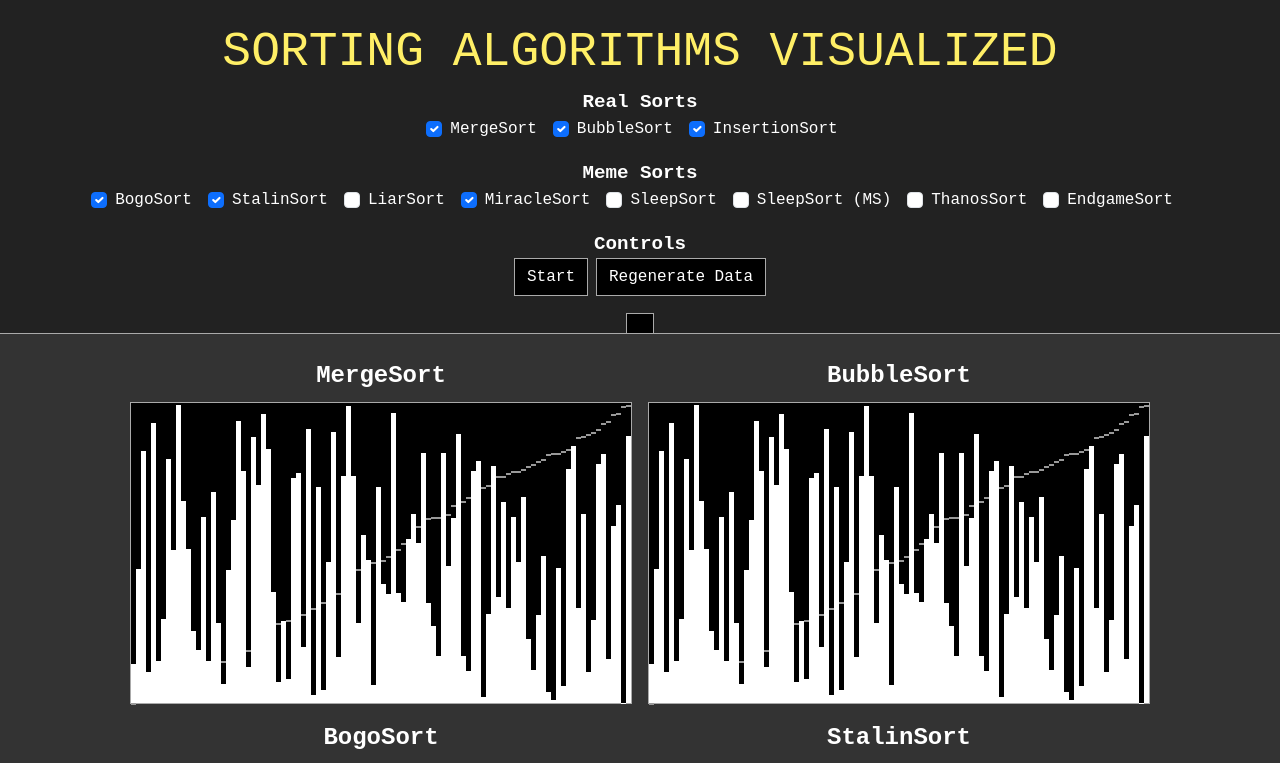
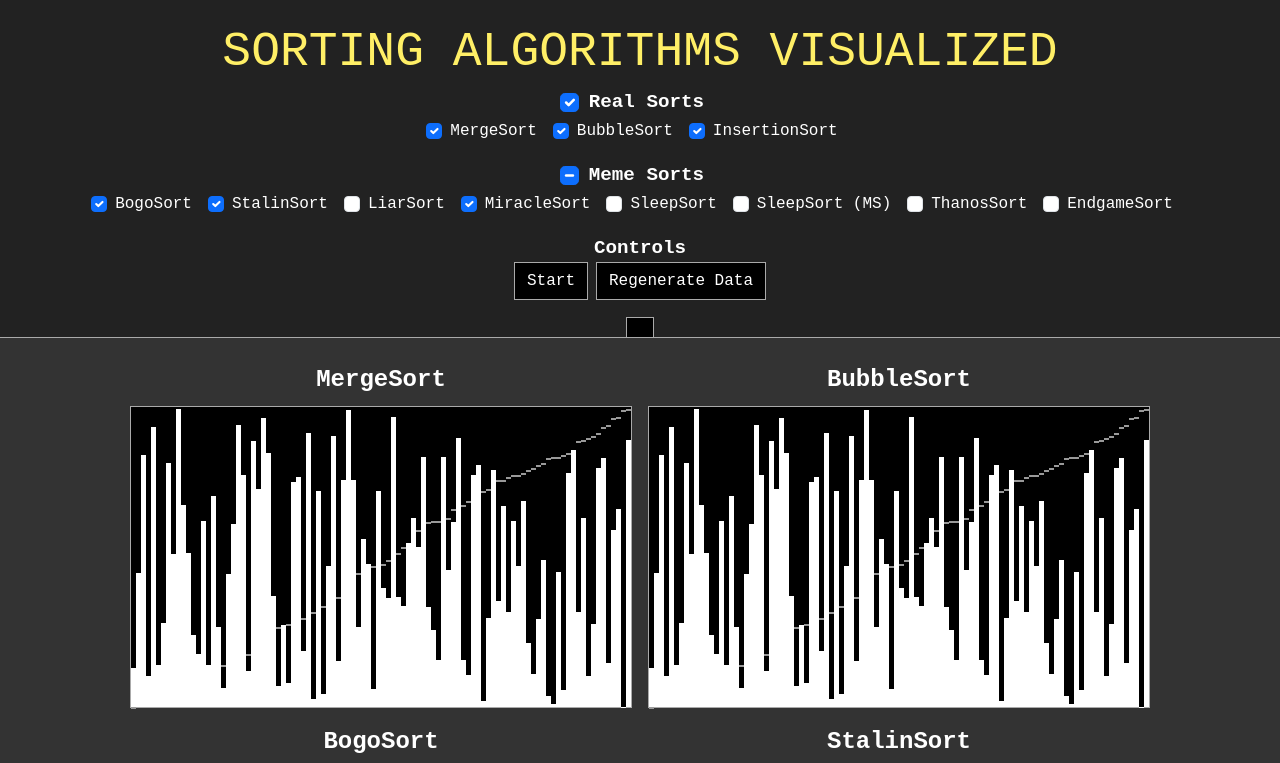
Before and after one commit to DaMrNelson/sortsite, a React (Vite) app: page / in a window 1280 px wide. Shown: the top 763 px of the page. Built offline with nearby package versions, Linux system fonts and the light colour scheme.

Commit message:
Toggle sorters by section, disable sorter changes during execution

```diff
--- a/src/App.tsx
+++ b/src/App.tsx
@@ -4,7 +4,7 @@ import FormCheck from "react-bootstrap/FormCheck";
 import styles from "./App.module.css";
 import { SortVisualizer } from "./components/SortVisualizer";
 import { generateData, startExecution, stopExecution, useExecutionState } from "./executor";
-import { useState } from "react";
+import { createRef, useEffect, useState } from "react";
 import { MEME_SORTS, REAL_SORTS } from "./sorters";
 import type { SorterConstructor } from "./sorters/base";
 import { ChevronDown, ChevronUp } from "react-bootstrap-icons";
@@ -12,6 +12,9 @@ import { ChevronDown, ChevronUp } from "react-bootstrap-icons";
 export const App = () => {
   const state = useExecutionState();
   const [headerOpen, setHeaderOpen] = useState(true);
+
+  const realSortsTitleRef = createRef<HTMLInputElement>();
+  const memeSortsTitleRef = createRef<HTMLInputElement>();
 
   const onStartClick = () => {
     startExecution();
@@ -26,6 +29,31 @@ export const App = () => {
     stopExecution();
   };
 
+  const onToggleSectionClick = (_: React.ChangeEvent<HTMLInputElement>, ref: React.RefObject<HTMLInputElement | null>, sorterClasses: SorterConstructor[]) => {
+    if (!ref.current) {
+      return;
+    }
+
+    // Check state
+    // Note that ref.current.checked is the NEW state, not old.
+    // We are trusting the browser to handle indeterminate reasonably here.
+    if (ref.current.checked) { // Unchecked or indeterminate -> checked: enable all
+      state.set((state) => ({
+        sorters: [
+          ...state.sorters,
+          ...sorterClasses.filter((SorterClass) => !state.sorters.find((sorterInst) => sorterInst instanceof SorterClass))
+            .map((SorterClass) => new SorterClass(state.data))
+        ]
+      }));
+    } else { // Checked -> unchecked: disable all
+      state.set((state) => ({
+        sorters: state.sorters.filter((sorter) =>
+          !sorterClasses.find((SorterClass) => sorter instanceof SorterClass)
+        )
+      }));
+    }
+  };
+
   const controlButtons = (
     <>
       {
@@ -38,6 +66,39 @@ export const App = () => {
     </>
   );
 
+  // Set sorter section checkbox states
+  useEffect(() => {
+    const pairs = [{ref: realSortsTitleRef, sorterClasses: REAL_SORTS}, {ref: memeSortsTitleRef, sorterClasses: MEME_SORTS}];
+
+    for (const { ref, sorterClasses}  of pairs) {
+      if (ref.current === null) {
+        continue;
+      }
+
+      let some = false;
+      let all = true;
+
+      for (const SorterClass of sorterClasses) {
+        if (state.sorters.find((sorterInst) => sorterInst instanceof SorterClass)) {
+          some = true;
+        } else {
+          all = false;
+        }
+      }
+
+      if (all) {
+        ref.current.indeterminate = false;
+        ref.current.checked = true;
+      } else if (some) {
+        ref.current.checked = false;
+        ref.current.indeterminate = true;
+      } else {
+        ref.current.indeterminate = false;
+        ref.current.checked = false;
+      }
+    }
+  }, [realSortsTitleRef.current, memeSortsTitleRef.current, state.sorters]);
+
   return (
     <>
       {headerOpen ?
@@ -49,12 +110,30 @@ export const App = () => {
 
             <div className={styles.settings}>
               <div className={styles.settingSection}>
-                <div className={styles.sectionTitle}>Real Sorts</div>
+                <div className={styles.sectionTitle}>
+                  <FormCheck
+                    ref={realSortsTitleRef}
+                    id="real-sorts-cb"
+                    label="Real Sorts"
+                    onChange={(e) => onToggleSectionClick(e, realSortsTitleRef, REAL_SORTS)}
+                    disabled={state.running}
+                    inline
+                  />
+                </div>
                 {REAL_SORTS.map((SortClass) => <SortCheck key={SortClass.getName()} SorterClass={SortClass} /> )}
               </div>
 
               <div className={styles.settingSection}>
-                <div className={styles.sectionTitle}>Meme Sorts</div>
+                <div className={styles.sectionTitle}>
+                  <FormCheck
+                    ref={memeSortsTitleRef}
+                    id="meme-sorts-cb"
+                    label="Meme Sorts"
+                    onChange={(e) => onToggleSectionClick(e, memeSortsTitleRef, MEME_SORTS)}
+                    disabled={state.running}
+                    inline
+                  />
+                </div>
                 {MEME_SORTS.map((SortClass) => <SortCheck key={SortClass.getName()} SorterClass={SortClass} /> )}
               </div>
             </div>
@@ -91,9 +170,17 @@ export const SortCheck = ({ SorterClass }: { SorterClass: SorterConstructor }) =
   const name = SorterClass.getName();
   const toggleSorter = useExecutionState((state) => state.toggleSorter);
   const selected = useExecutionState((state) => !!state.sorters.find((sorterInst) => sorterInst instanceof SorterClass));
+  const running = useExecutionState((state) => state.running);
 
   return (
-    <FormCheck id={`check-${name}`} label={name} inline checked={selected} onChange={() => toggleSorter(SorterClass)} />
+    <FormCheck
+      id={`check-${name}`}
+      label={name}
+      checked={selected}
+      onChange={() => toggleSorter(SorterClass)}
+      disabled={running}
+      inline
+    />
   );
 };
 
```
